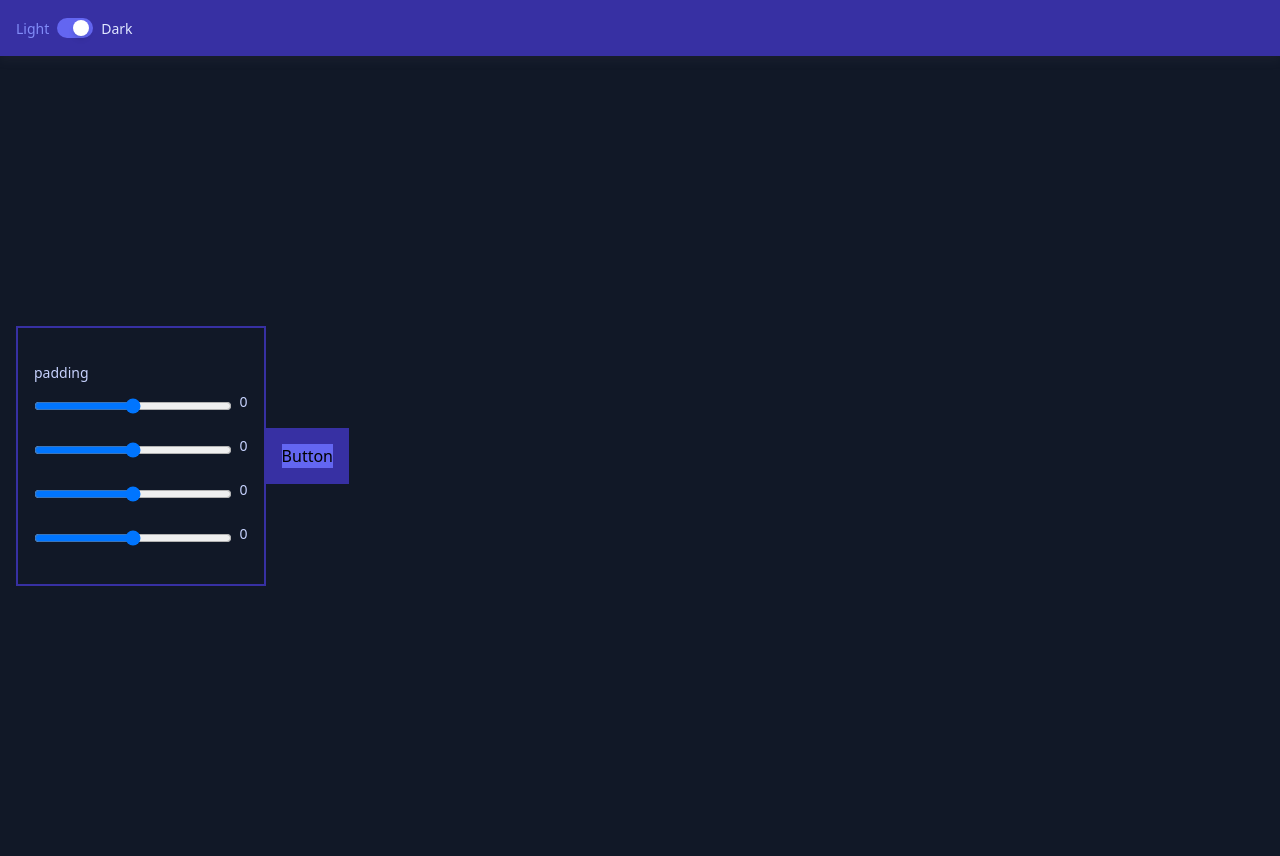
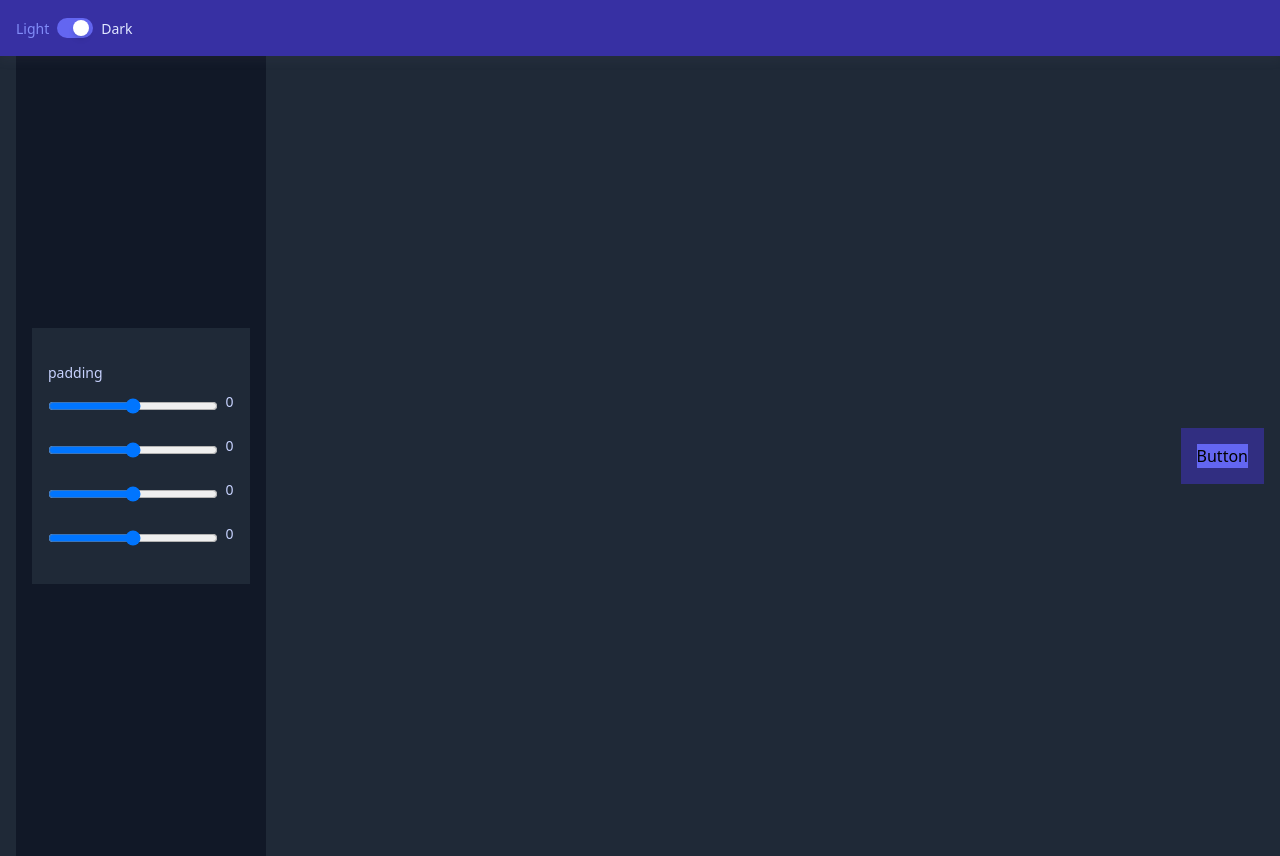
Before and after one commit to donkageorgieva/Style-A-Button, a React (Create React App) app: page / in a window 1280 px wide. Built offline with nearby package versions, Linux system fonts and the light colour scheme.

Commit message:
fix: user experience

```diff
--- a/src/components/Layout/Controlls/Controlls-Group.js
+++ b/src/components/Layout/Controlls/Controlls-Group.js
@@ -1,11 +1,13 @@
 import Control from "./Control/Control";
 const Controlls = () => {
   return (
-    <div className=" border-2 dark:border-indigo-800 p-4 w-1/5">
-      <Control setting="padding" />
-      <Control />
-      <Control />
-      <Control />
+    <div className="h-full flex flex-col justify-center  w-1/5 bg-gray-100 dark:bg-gray-900 p-4">
+      <div className=" bg-gray-200 dark:bg-gray-800 p-4">
+        <Control setting="padding" />
+        <Control />
+        <Control />
+        <Control />
+      </div>
     </div>
   );
 };
--- a/src/components/Layout/Layout.js
+++ b/src/components/Layout/Layout.js
@@ -6,7 +6,7 @@ const Layout = (props) => {
   return (
     <React.Fragment>
       <Header toggleMode={props.toggleMode} dark={props.dark} />
-      <main className=" container mx-auto px-4 flex dark:bg-gray-900 bg-gray-50 w-full h-screen transition duration-400 items-center">
+      <main className=" container mx-auto px-4 justify-between flex dark:bg-gray-800 bg-gray-50 w-full h-screen transition duration-400 items-center">
         <Controlls />
         <PreviewWindow />
       </main>
--- a/src/components/Layout/Preview-Window/Preview-Window.js
+++ b/src/components/Layout/Preview-Window/Preview-Window.js
@@ -2,7 +2,7 @@ import Button from "../../UI/Button/Button";
 
 const PreviewWindow = (props) => {
   return (
-    <div className="dark:bg-indigo-800 p-4">
+    <div className="dark:bg-indigo-900 p-4">
       <Button />
     </div>
   );
```
